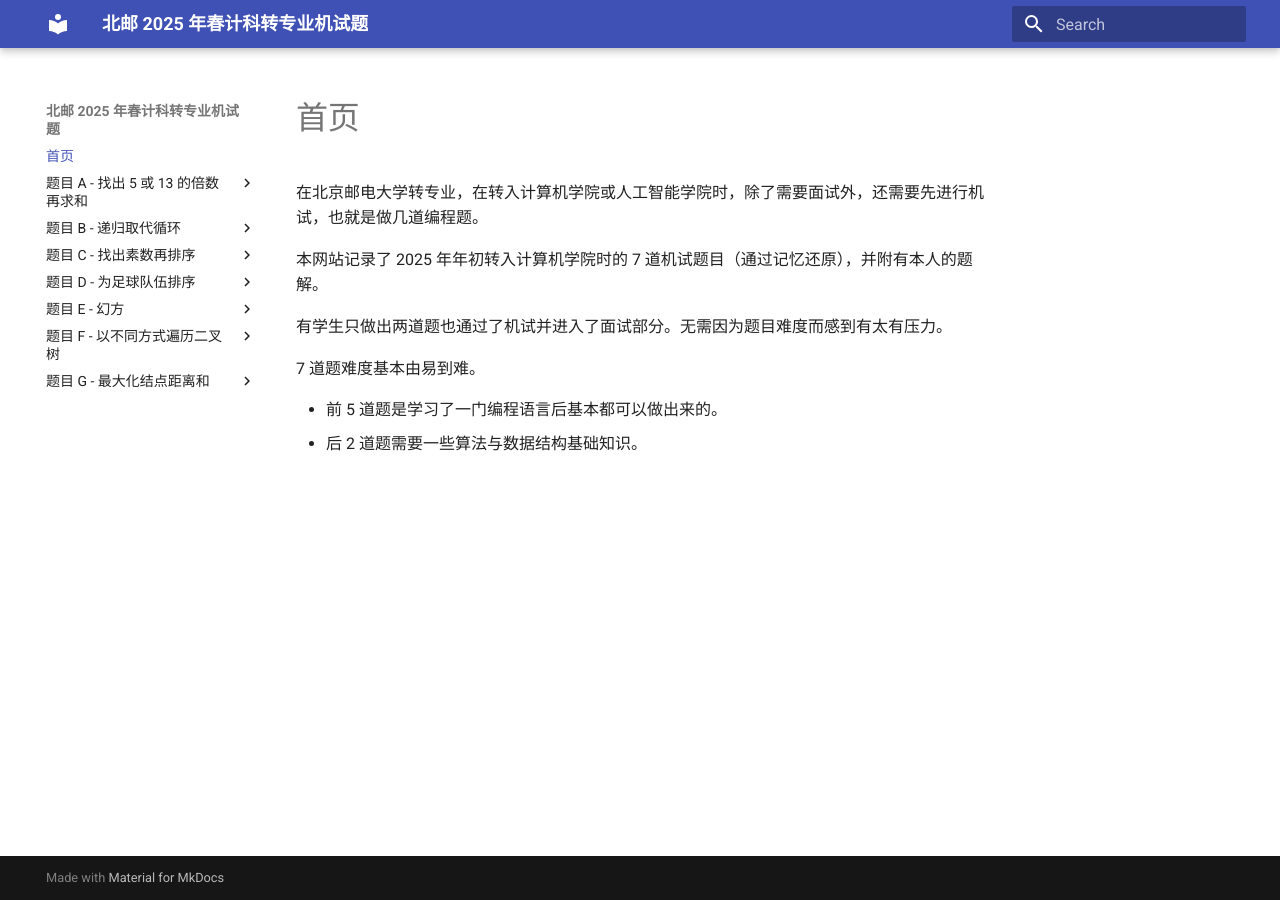
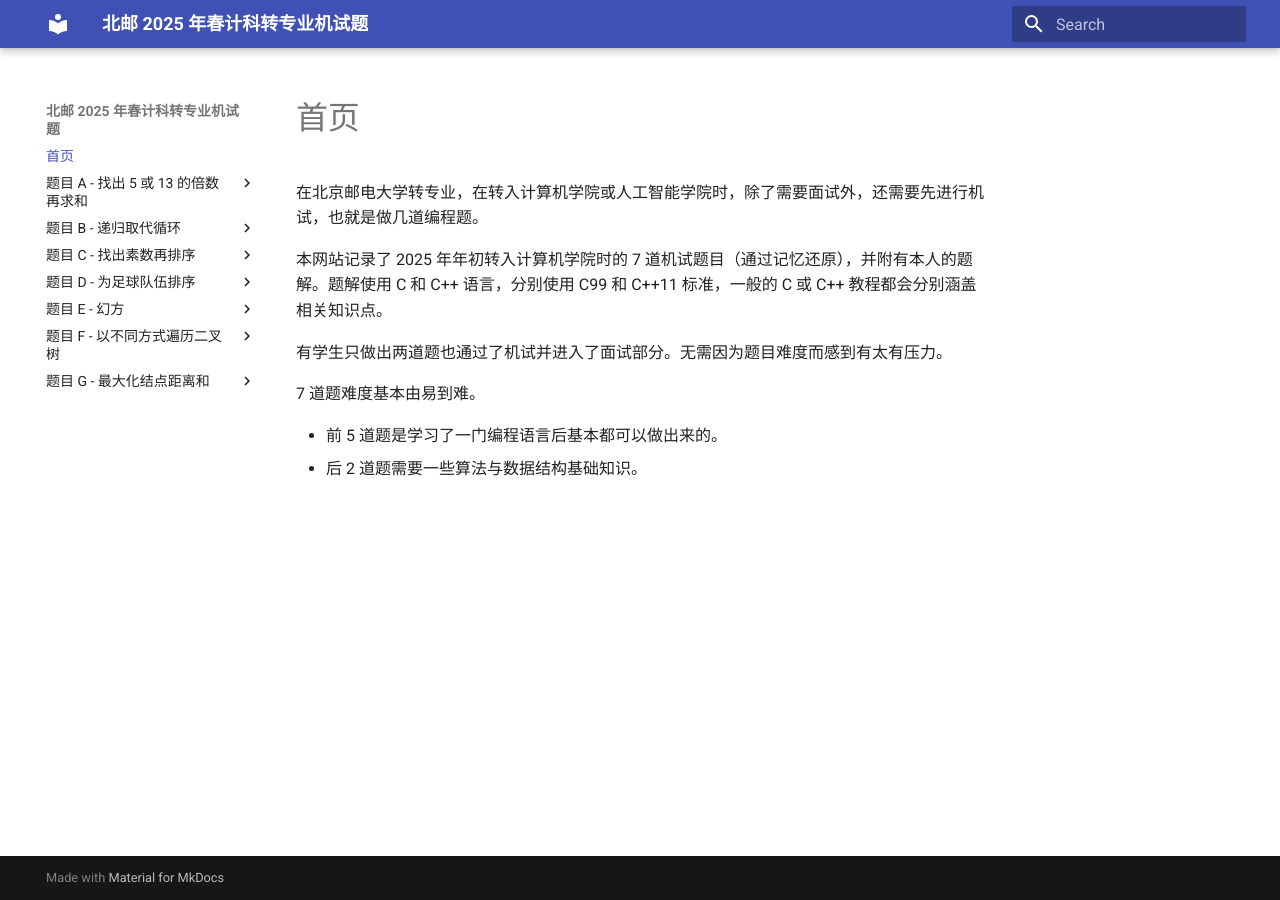
Before and after one commit to LS-Hower/bupt-major-switching-programming-questions, an MkDocs documentation site: the page built from docs/index.md, in a window 1280 px wide. Built offline with MkDocs 1.6.1 and Material for MkDocs 9.7.7, drawn with Linux system fonts in a browser that asks for light colours.

Commit message:
Add language standards specification

```diff
--- a/docs/index.md
+++ b/docs/index.md
@@ -1,6 +1,6 @@
 在北京邮电大学转专业，在转入计算机学院或人工智能学院时，除了需要面试外，还需要先进行机试，也就是做几道编程题。
 
-本网站记录了 2025 年年初转入计算机学院时的 7 道机试题目（通过记忆还原），并附有本人的题解。
+本网站记录了 2025 年年初转入计算机学院时的 7 道机试题目（通过记忆还原），并附有本人的题解。题解使用 C 和 C++ 语言，分别使用 C99 和 C++11 标准，一般的 C 或 C++ 教程都会分别涵盖相关知识点。
 
 有学生只做出两道题也通过了机试并进入了面试部分。无需因为题目难度而感到有太有压力。
 
```
